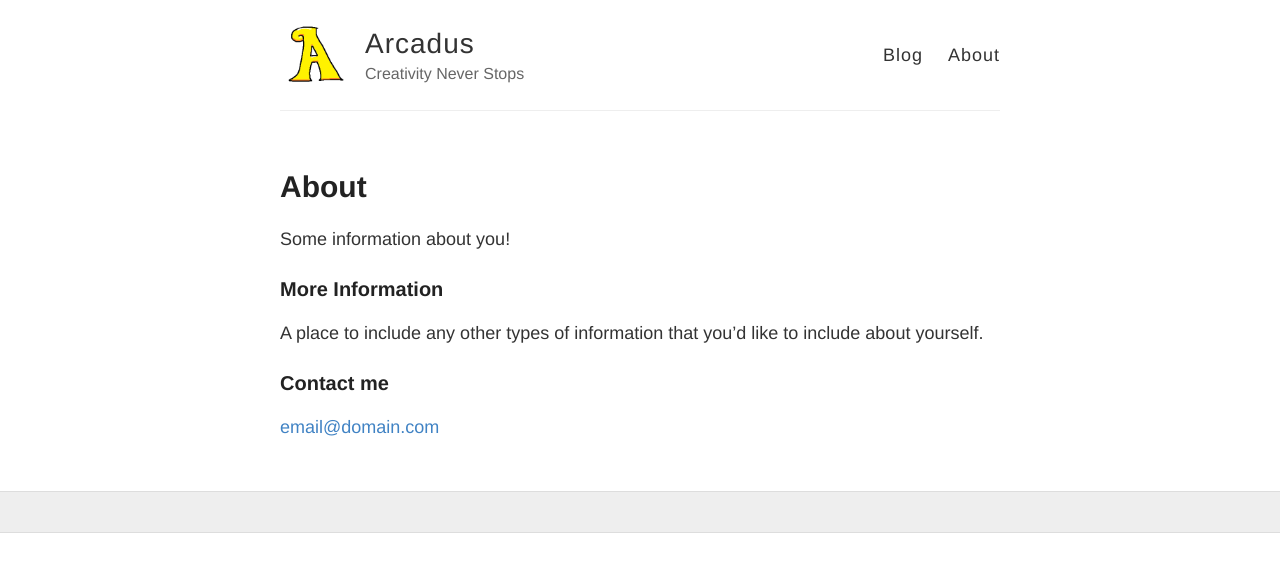
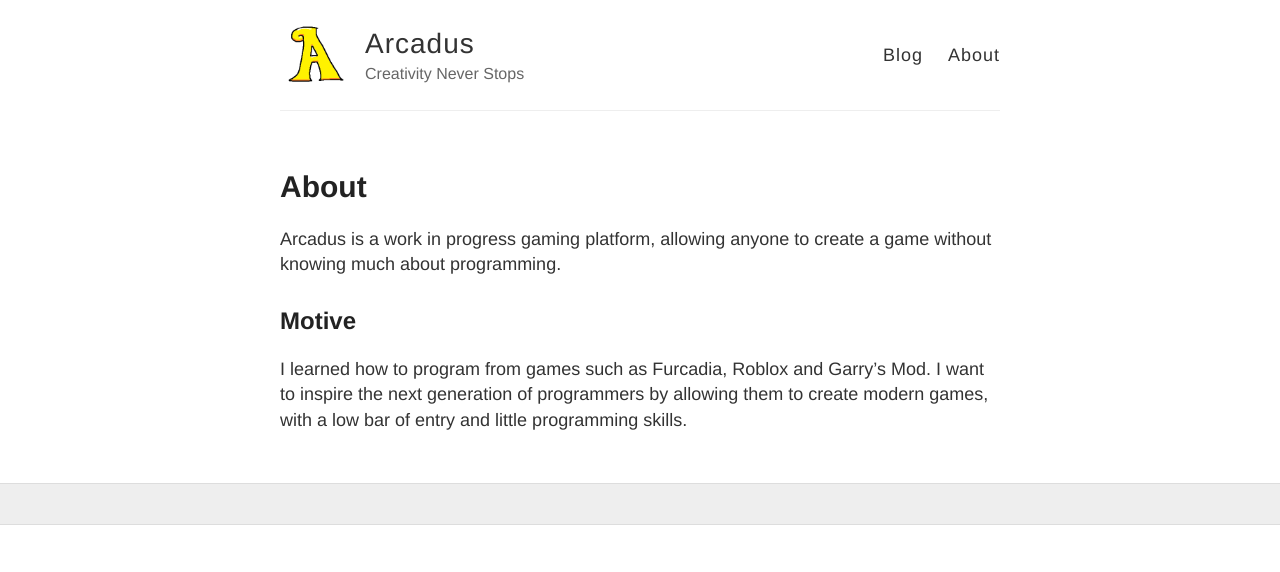
Before and after one commit to qwook/arcadus-blog, a Jekyll site: the page built from about.md, in a window 1280 px wide. Shown: the top 572 px of the page. Built offline with Jekyll 4.4.1, drawn with Linux system fonts in a browser that asks for light colours.

Commit message:
Update about page.

```diff
--- a/about.md
+++ b/about.md
@@ -4,12 +4,8 @@ title: About
 permalink: /about/
 ---
 
-Some information about you!
+Arcadus is a work in progress gaming platform, allowing anyone to create a game without knowing much about programming.
 
-### More Information
+## Motive
 
-A place to include any other types of information that you'd like to include about yourself.
-
-### Contact me
-
-[email@domain.com](mailto:email@domain.com)
+I learned how to program from games such as Furcadia, Roblox and Garry's Mod. I want to inspire the next generation of programmers by allowing them to create modern games, with a low bar of entry and little programming skills.
```
